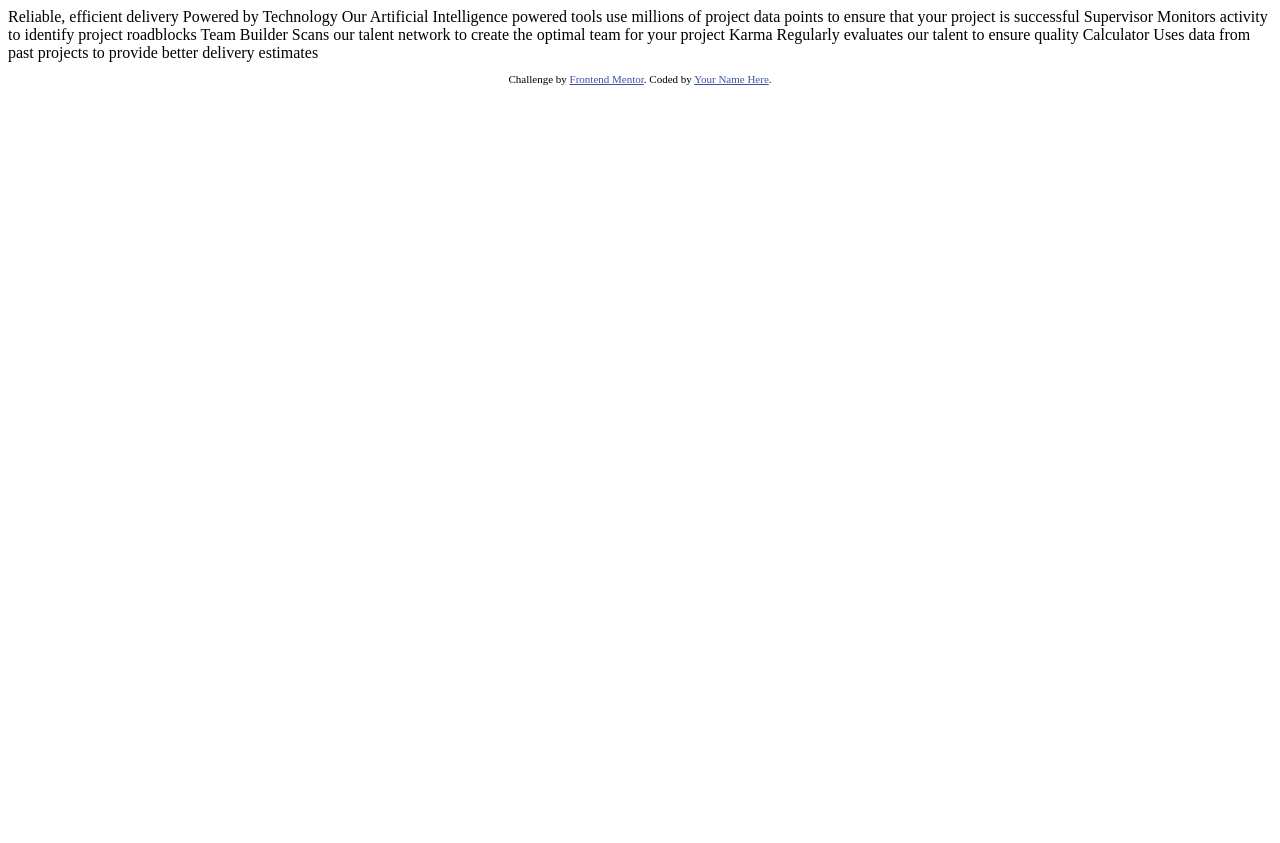
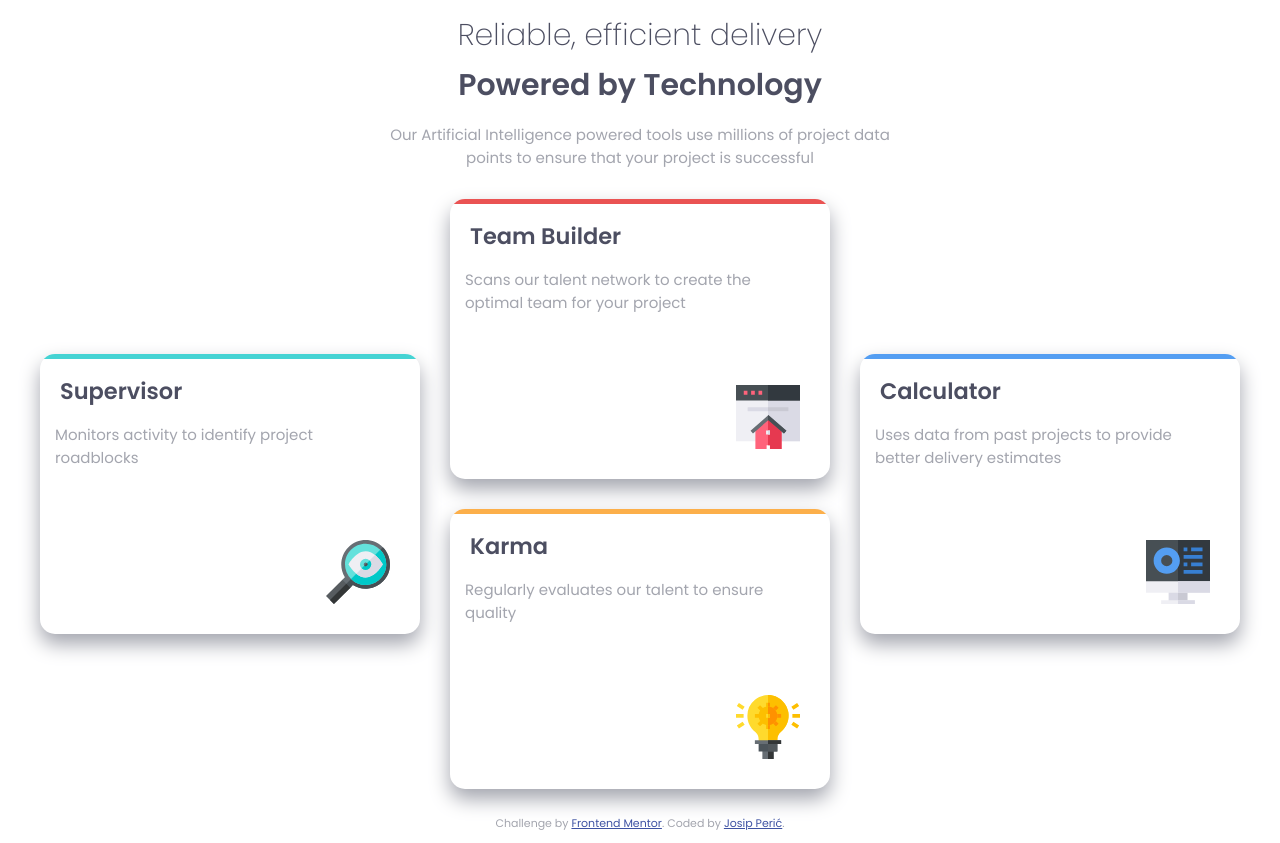
Before and after one commit to Pekinezer/jps-four-card-feature-selection, a plain HTML site: page index.html in a window 1280 px wide. Before the commit the page ends 800 px from the top, so only its background shows below. Drawn offline with Linux system fonts and the light colour scheme.

Commit message:
Initial design

```diff
--- a/index.html
+++ b/index.html
@@ -1,44 +1,76 @@
 <!DOCTYPE html>
 <html lang="en">
   <head>
-  <meta charset="UTF-8">
-  <meta name="viewport" content="width=device-width, initial-scale=1.0"> <!-- displays site properly based on user's device -->
+    <meta charset="UTF-8" />
+    <meta name="viewport" content="width=device-width, initial-scale=1.0" />
+    <!-- displays site properly based on user's device -->
 
-  <link rel="icon" type="image/png" sizes="32x32" href="./images/favicon-32x32.png">
-
+    <link
+      rel="icon"
+      type="image/png"
+      sizes="32x32"
+      href="./images/favicon-32x32.png"
+    />
+    <link rel="preconnect" href="https://fonts.googleapis.com" />
+    <link rel="preconnect" href="https://fonts.gstatic.com" crossorigin />
+    <link
+      href="https://fonts.googleapis.com/css2?family=Poppins:wght@200;400;600&display=swap"
+      rel="stylesheet"
+    />
+    <link rel="stylesheet" href="style.css" />
     <title>Frontend Mentor | Four card feature section</title>
 
     <!-- Feel free to remove these styles or customise in your own stylesheet 👍 -->
-  <style>
-    .attribution { font-size: 11px; text-align: center; }
-    .attribution a { color: hsl(228, 45%, 44%); }
-  </style>
   </head>
   <body>
+    <header>
+      <h1 class="thin-h1">Reliable, efficient delivery</h1>
+      <h1>Powered by Technology</h1>
+      <p>
+        Our Artificial Intelligence powered tools use millions of project data
+        points to ensure that your project is successful
+      </p>
+    </header>
+    <main>
+      <div class="element">
+        <div class="line l1"></div>
+        <h2>Supervisor</h2>
+        <p class="inner">Monitors activity to identify project roadblocks</p>
+        <img src="images/icon-supervisor.svg" alt="icon-supervisor" />
+      </div>
 
-  Reliable, efficient delivery
-  Powered by Technology
+      <div class="srednji">
+        <div class="element">
+          <div class="line l2"></div>
+          <h2>Team Builder</h2>
+          <p class="inner">
+            Scans our talent network to create the optimal team for your project
+          </p>
+          <img src="images/icon-team-builder.svg" alt="icon-team-builder" />
+        </div>
+        <div class="element">
+          <div class="line l3"></div>
+          <h2>Karma</h2>
+          <p class="inner">Regularly evaluates our talent to ensure quality</p>
+          <img src="images/icon-karma.svg" alt="icon-karma" />
+        </div>
+      </div>
 
-  Our Artificial Intelligence powered tools use millions of project data points
-  to ensure that your project is successful
-
-  Supervisor
-  Monitors activity to identify project roadblocks
-
-  Team Builder
-  Scans our talent network to create the optimal team for your project
-
-  Karma
-  Regularly evaluates our talent to ensure quality
-
-  Calculator
+      <div class="element">
+        <div class="line l4"></div>
+        <h2>Calculator</h2>
+        <p class="inner">
           Uses data from past projects to provide better delivery estimates
-
-
+        </p>
+        <img src="images/icon-calculator.svg" alt="icon-calculator" />
+      </div>
+    </main>
     <footer>
       <p class="attribution">
-      Challenge by <a href="https://www.frontendmentor.io?ref=challenge" target="_blank">Frontend Mentor</a>.
-      Coded by <a href="#">Your Name Here</a>.
+        Challenge by
+        <a href="https://www.frontendmentor.io?ref=challenge" target="_blank"
+          >Frontend Mentor</a
+        >. Coded by <a href="#">Josip Perić</a>.
       </p>
     </footer>
   </body>
--- /dev/null
+++ b/style.css
@@ -0,0 +1,95 @@
+html {
+  font-size: 62.5%;
+}
+
+.attribution {
+  font-size: 1.1rem;
+  text-align: center;
+}
+.attribution a {
+  color: hsl(228, 45%, 44%);
+}
+body {
+  font-family: "Poppins", sans-serif;
+  font-size: 1.5rem;
+  color: hsl(229, 6%, 66%);
+  display: flex;
+  flex-direction: column;
+  align-items: center;
+  justify-content: space-between;
+  height: 98vh;
+}
+header {
+  max-width: 50rem;
+  text-align: center;
+}
+.thin-h1 {
+  font-weight: 200;
+}
+h1,
+h2 {
+  font-weight: 600;
+  color: hsl(234, 12%, 34%);
+  margin: 0.5rem;
+}
+
+main {
+  width: 80vw;
+  display: flex;
+  flex-direction: row;
+  justify-content: center;
+  align-items: center;
+}
+.element {
+  border-radius: 1.5rem;
+  min-width: 35rem;
+  height: 25rem;
+  margin: 1.5rem;
+  padding: 1.5rem;
+  position: relative;
+  box-shadow: 0 10px 20px;
+  overflow: hidden;
+}
+
+.line {
+  position: absolute;
+  top: 0;
+  left: 0;
+  display: block;
+  height: 5px;
+  width: 100%;
+}
+
+.l1 {
+  background-color: hsl(180, 62%, 55%);
+}
+.l2 {
+  background-color: hsl(0, 78%, 62%);
+}
+.l3 {
+  background-color: hsl(34, 97%, 64%);
+}
+.l4 {
+  background-color: hsl(212, 86%, 64%);
+}
+.element img {
+  position: absolute;
+  right: 3rem;
+  bottom: 3rem;
+}
+.srednji {
+  display: flex;
+  flex-direction: column;
+  justify-content: space-between;
+}
+
+.inner {
+  padding-bottom: 1rem;
+  width: 30rem;
+}
+
+@media only screen and (max-width: 1240px) {
+  main {
+    flex-direction: column;
+  }
+}
```
Lines whose indentation alone changed are shown as unchanged.
